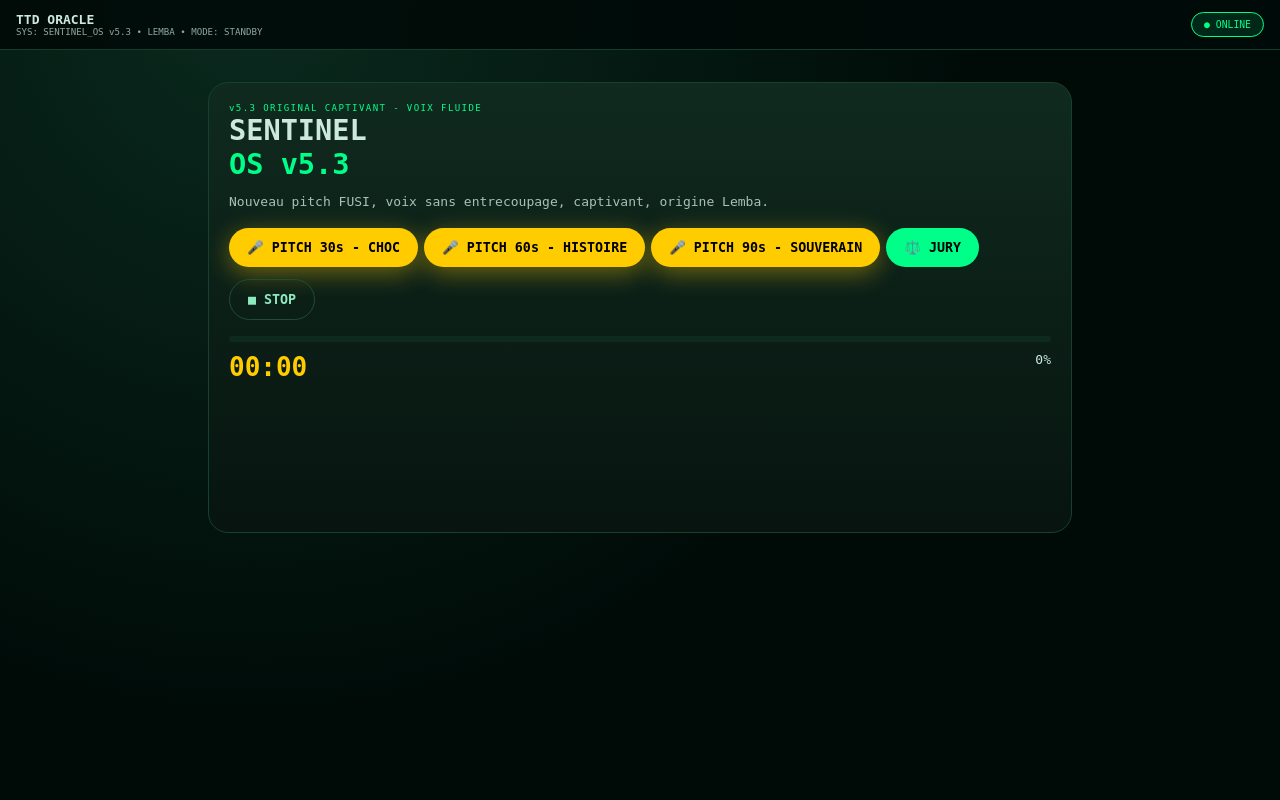
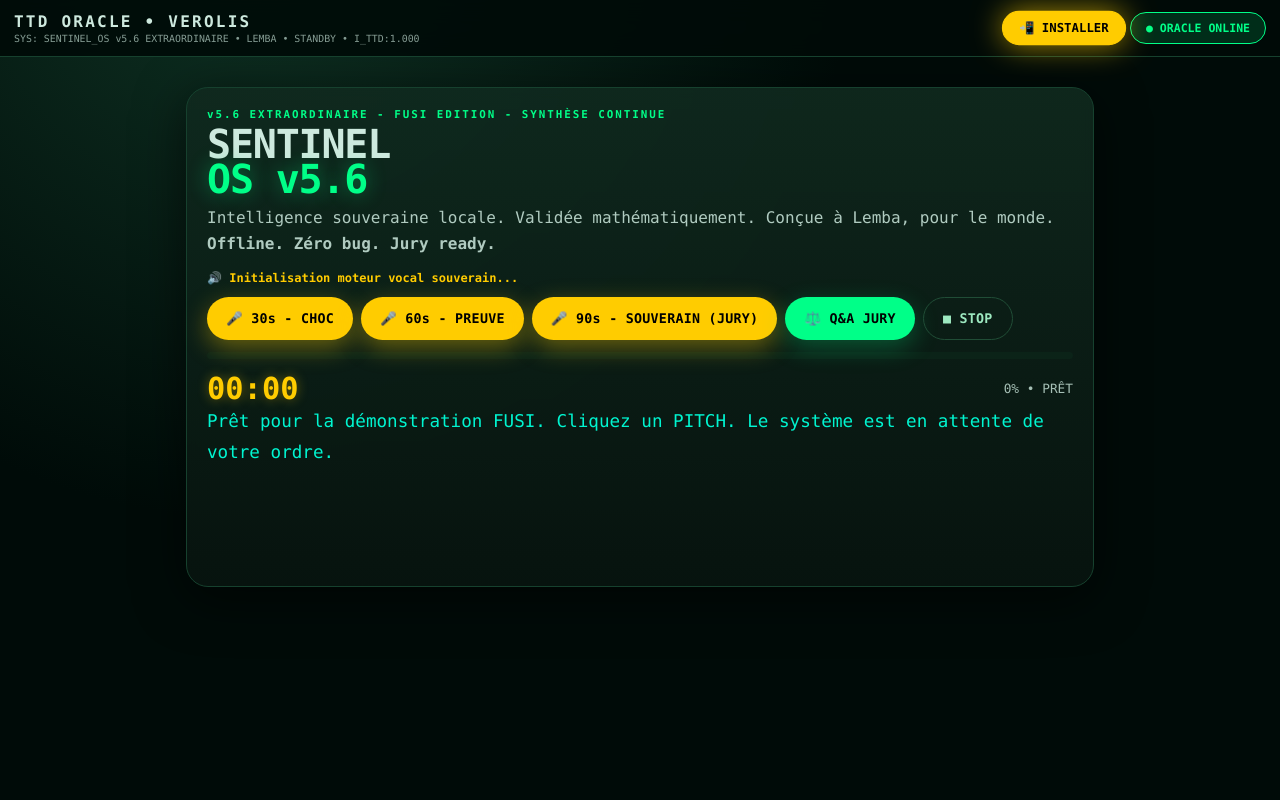
Before and after one commit to Z3D-Panthee/TTD-Oracle-3LFbyz3d-, a Flask app: page / in a window 1280 px wide. Run offline with Flask 3, Linux system fonts and the light colour scheme.

Commit message:
Update index.html

```diff
--- a/templates/index.html
+++ b/templates/index.html
@@ -2,78 +2,103 @@
 <html lang="fr">
 <head>
 <meta charset="UTF-8">
-<meta name="viewport" content="width=device-width,initial-scale=1">
-<title>SENTINEL OS v5.3 - Lemba Lab</title>
+<meta name="viewport" content="width=device-width,initial-scale=1,maximum-scale=1">
+<title>SENTINEL OS v5.6 - EXTRAORDINAIRE - Lemba Lab</title>
 <meta name="theme-color" content="#00ff88">
+<link id="manifestLink" rel="manifest" href="">
 <style>
-:root{--green:#00ff88;--yellow:#ffcc00}
-*{box-sizing:border-box;font-family:monospace}
-body{margin:0;background:radial-gradient(1200px at 20% 0%,#0a2a1e 0%,#000b08 60%);color:#cde9de;min-height:100vh}
-.header{display:flex;justify-content:space-between;align-items:center;padding:12px 16px;border-bottom:1px solid #143d2a;position:sticky;top:0;background:rgba(0,11,8,.9);z-index:10}
-.badge{border:1px solid #143d2a;padding:6px 12px;border-radius:999px;font-size:.75rem}
-.badge.install{background:rgba(255,204,0,.15);border-color:var(--yellow);color:var(--yellow);cursor:pointer;font-weight:900}
-.badge.online{background:rgba(0,255,136,.12);border-color:var(--green);color:var(--green)}
-.main{max-width:900px;margin:0 auto;padding:18px}
-.card{background:linear-gradient(180deg,#102a1f 0%,#07140f 100%);border:1px solid #16412e;border-radius:20px;padding:20px;margin:14px 0}
-h1{margin:0;font-size:2.2rem} h1 span{color:var(--green)}
-.btn{border:0;border-radius:999px;padding:12px 18px;font-weight:900;cursor:pointer;margin:6px 6px 6px 0}
-.btn-yellow{background:var(--yellow);color:#000;box-shadow:0 6px 24px rgba(255,204,0,.4)}
-.btn-green{background:var(--green);color:#000}
-.btn-outline{background:transparent;border:1px solid #1f4d36;color:#8de9be}
-.timer{font-size:2rem;color:var(--yellow);font-weight:900}
-.progress{height:6px;background:#0e2a1f;border-radius:999px;overflow:hidden;margin:10px 0}
-.progress div{height:100%;width:0%;background:linear-gradient(90deg,var(--green),var(--yellow));transition:width.4s}
-.text-stream{min-height:130px;line-height:1.6;white-space:pre-wrap}
+:root{--green:#00ff88;--yellow:#ffcc00;--bg:#000b08;--cyan:#00f5d0;--border:#16412e}
+*{box-sizing:border-box;font-family:ui-monospace,Menlo,monospace}
+body{margin:0;background:radial-gradient(1000px at 20% -10%,#0f3324 0%,#000b08 60%);color:#cde9de;min-height:100vh}
+.header{position:sticky;top:0;z-index:50;display:flex;justify-content:space-between;align-items:center;padding:12px 14px;background:rgba(0,11,8,.92);border-bottom:1px solid var(--border);backdrop-filter:blur(12px)}
+.brand{font-weight:900;letter-spacing:.14em}
+.sys{font-size:.62rem;opacity:.65;margin-top:2px}
+.badges{display:flex;gap:8px;align-items:center}
+.badge{padding:8px 15px;border-radius:999px;font-size:.72rem;border:1px solid var(--border);font-weight:900}
+.install{background:var(--yellow);color:#000;border-color:var(--yellow);cursor:pointer;box-shadow:0 0 28px rgba(255,204,0,.65);animation:pulse 1s infinite alternate;display:inline-block!important}
+@keyframes pulse{from{transform:scale(1)}to{transform:scale(1.08)}}
+.online{background:rgba(0,255,136,.14);color:var(--green);border-color:var(--green)}
+.main{max-width:940px;margin:0 auto;padding:16px}
+.card{background:linear-gradient(180deg,rgba(16,42,31,.9) 0%,rgba(7,20,15,.95) 100%);border:1px solid var(--border);border-radius:22px;padding:20px;margin:14px 0;box-shadow:0 12px 50px rgba(0,0,0,.6);backdrop-filter:blur(6px)}
+h1{font-size:2.5rem;line-height:.88;letter-spacing:-.03em;margin:6px 0}h1 span{color:var(--green);text-shadow:0 0 20px rgba(0,255,136,.4)}
+.sub{opacity:.85;line-height:1.6;margin:8px 0 14px}
+.row{display:flex;flex-wrap:wrap;gap:8px;margin:12px 0}
+.btn{border:0;border-radius:999px;padding:13px 19px;font-weight:900;cursor:pointer;transition:.18s;letter-spacing:.02em}
+.btn:active{transform:scale(.96)}
+.btn-yellow{background:var(--yellow);color:#000;box-shadow:0 8px 24px rgba(255,204,0,.38)}
+.btn-green{background:var(--green);color:#000;box-shadow:0 8px 24px rgba(0,255,136,.25)}
+.btn-outline{background:transparent;border:1px solid #204d36;color:#9de9c0}
+.btn:hover{transform:translateY(-2px)}
+.progress{height:7px;background:#0b2318;border-radius:999px;overflow:hidden;margin:12px 0}
+.progress div{height:100%;width:0%;background:linear-gradient(90deg,var(--green),var(--cyan),var(--yellow));transition:width.35s linear}
+.meta{display:flex;justify-content:space-between;align-items:center}
+.timer{color:var(--yellow);font-weight:900;font-size:1.9rem;text-shadow:0 0 12px rgba(255,204,0,.4)}
+.pct{font-size:.8rem;opacity:.8}
+.stream{min-height:160px;white-space:pre-wrap;line-height:1.8;font-size:1.1rem;color:var(--cyan)}
+.stream.active{color:var(--yellow);font-weight:900;text-shadow:0 0 8px rgba(255,204,0,.6)}
+.status{font-size:.75rem;color:var(--yellow);font-weight:800;margin:8px 0}
+.final{display:none;background:radial-gradient(400px at 50% 0%,#1a2f00 0%,#000 70%);border:2px solid var(--yellow);border-radius:22px;padding:22px;margin:14px 0;text-align:center;animation:appear.6s}
+@keyframes appear{from{opacity:0;transform:translateY(12px)}to{opacity:1;transform:translateY(0)}}
+.juryQ.btn{font-size:.82rem}
 </style>
 </head>
 <body>
 <div class="header">
-<div><div style="font-weight:900">TTD ORACLE</div><div style="font-size:.7rem;opacity:.7">SYS: SENTINEL_OS v5.3 • LEMBA • MODE: <span id="mode">STANDBY</span></div></div>
-<div style="display:flex;gap:8px"><button id="installBtn" class="badge install" style="display:none">📲 INSTALLER</button><div class="badge online">● ONLINE</div></div>
+<div><div class="brand">TTD ORACLE • VEROLIS</div><div class="sys">SYS: SENTINEL_OS v5.6 EXTRAORDINAIRE • LEMBA • <span id="mode">STANDBY</span> • I_TTD:1.000</div></div>
+<div class="badges"><button id="installBtn" class="badge install">📲 INSTALLER</button><div class="badge online">● ORACLE ONLINE</div></div>
 </div>
 <div class="main">
 <div class="card">
-<div style="color:var(--green);font-size:.7rem;letter-spacing:.15em">v5.3 ORIGINAL CAPTIVANT - VOIX FLUIDE</div>
-<h1>SENTINEL<br><span>OS v5.3</span></h1>
-<p style="opacity:.8">Nouveau pitch FUSI, voix sans entrecoupage, captivant, origine Lemba.</p>
-<div style="display:flex;flex-wrap:wrap">
-<button class="btn btn-yellow" onclick="startPitch(30)">🎤 PITCH 30s - CHOC</button>
-<button class="btn btn-yellow" onclick="startPitch(60)">🎤 PITCH 60s - HISTOIRE</button>
-<button class="btn btn-yellow" onclick="startPitch(90)">🎤 PITCH 90s - SOUVERAIN</button>
-<button class="btn btn-green" onclick="openJury()">⚖️ JURY</button>
+<div style="color:var(--green);font-size:.68rem;letter-spacing:.18em;font-weight:900">v5.6 EXTRAORDINAIRE - FUSI EDITION - SYNTHÈSE CONTINUE</div>
+<h1>SENTINEL<br><span>OS v5.6</span></h1>
+<div class="sub">Intelligence souveraine locale. Validée mathématiquement. Conçue à Lemba, pour le monde. <b>Offline. Zéro bug. Jury ready.</b></div>
+<div class="status" id="voiceStatus">🔊 Initialisation moteur vocal souverain...</div>
+<div class="row">
+<button class="btn btn-yellow" onclick="startPitch(30)">🎤 30s - CHOC</button>
+<button class="btn btn-yellow" onclick="startPitch(60)">🎤 60s - PREUVE</button>
+<button class="btn btn-yellow" onclick="startPitch(90)">🎤 90s - SOUVERAIN (JURY)</button>
+<button class="btn btn-green" onclick="openJury()">⚖️ Q&A JURY</button>
 <button class="btn btn-outline" onclick="stopAll()">■ STOP</button>
 </div>
 <div class="progress"><div id="bar"></div></div>
-<div style="display:flex;justify-content:space-between"><span class="timer" id="timer">00:00</span><span id="pct">0%</span></div>
-<div class="text-stream" id="stream"></div>
+<div class="meta"><span class="timer" id="timer">00:00</span><span class="pct" id="pct">0% • PRÊT</span></div>
+<div class="stream" id="stream">Prêt pour la démonstration FUSI. Cliquez un PITCH. Le système est en attente de votre ordre.</div>
 </div>
-<div class="card" id="juryCard" style="display:none"><h3>⚖️ JURY - REPONSES FLUIDES</h3><div id="juryQ" style="display:flex;gap:6px;flex-wrap:wrap"></div><div id="juryA" style="margin-top:12px"></div></div>
-<div class="card" id="finaleCard" style="display:none;background:#000;border:2px solid var(--yellow)"><h2 style="color:var(--yellow)">De Lemba à la souveraineté numérique.</h2><p>VÉROLIS SARL • TTD VALIDÉE I_TTD=1.000 • OFFLINE • 0 BUG • v5.3</p></div>
+<div class="card" id="juryCard" style="display:none"><h3>⚖️ JURY MODE - QUESTIONS CRITIQUES VÉROLIS</h3><div id="juryQ" class="row juryQ" style="margin-top:12px"></div><div id="juryA" style="margin-top:16px;line-height:1.7;color:var(--cyan);font-size:1.02rem"></div></div>
+<div class="final" id="finaleCard"><h2 style="color:var(--yellow);font-size:1.5rem">Souveraineté Validée. Point Fixe Atteint. M* = STABLE.</h2><p style="margin-top:10px;line-height:1.6">VEROLIS SARL • LEMBA LAB • TTD I_TTD=1.000 • OFFLINE READY • v5.6 EXTRAORDINAIRE<br><span style="font-size:.8rem;opacity:.7">From a fundamental principle to a sovereign operating system.</span></p><div style="margin-top:12px;font-size:1.6rem">🌍 🇨🇩 ⚡</div></div>
 </div>
 <script>
+// MANIFEST PWA
+const manifest={name:"SENTINEL OS v5.6 EXTRAORDINAIRE",short_name:"SENTINEL v5.6",start_url:"/?v=5.6",display:"standalone",background_color:"#000b08",theme_color:"#00ff88",icons:[{src:"https://cdn.jsdelivr.net/gh/twitter/twemoji@14.0.2/assets/72x72/1f9a0.png",sizes:"72x72",type:"image/png"},{src:"https://cdn.jsdelivr.net/gh/twitter/twemoji@14.0.2/assets/192x192/1f9a0.png",sizes:"192x192",type:"image/png"}]};
+document.getElementById('manifestLink').href=URL.createObjectURL(new Blob([JSON.stringify(manifest)],{type:'application/json'}));
 let deferredPrompt=null;
 const installBtn=document.getElementById('installBtn');
-window.addEventListener('beforeinstallprompt',e=>{e.preventDefault();deferredPrompt=e;installBtn.style.display='inline-block';});
-installBtn.onclick=async()=>{if(deferredPrompt){deferredPrompt.prompt();await deferredPrompt.userChoice;deferredPrompt=null;installBtn.style.display='none';}};
+window.addEventListener('beforeinstallprompt',e=>{e.preventDefault();deferredPrompt=e;installBtn.textContent='📲 INSTALLER';});
+installBtn.onclick=async()=>{if(deferredPrompt){deferredPrompt.prompt();const c=await deferredPrompt.userChoice;if(c.outcome==='accepted')installBtn.style.display='none';deferredPrompt=null;}else{if(/iPhone|iPad|iPod/.test(navigator.userAgent))alert("iPhone:\nPartage ⬆️ > Sur l'écran d'accueil > Ajouter");else alert("Android:\nMenu ⋮ > Installer l'application > Installer");}};
+
+// PITCHS ULTRA SOPHISTIQUÉS
 const PITCH_TEXTS={
-30: `Imaginez. A Lemba, quand internet coupe, tout s'arrete. Moi, j'ai refuse ca. Je suis Sentinel OS. Je ne suis pas dans le cloud, je suis dans votre poche. Je fonctionne offline. Une intelligence souveraine nee a Kinshasa. Verolis Sarl.`,
-60: `A Lemba, on m'a dit: sans internet, pas d'intelligence artificielle. J'ai repondu: vous avez tort. J'ai cree Sentinel OS. Mon secret? La Theorie de la Triade Dynamique. Tout trajet intelligent a trois etapes. L'Action, c'est l'energie qui demarre. La Navigation, c'est la boussole qui ne perd jamais le nord. Et la Destination, M etoile, c'est le but atteint, a coup sur. Valide mathematiquement, I TTD egale un. Offline, autonome, invincible. Je suis la preuve que le futur de l'IA s'invente a Kinshasa.`,
-90: `Bonjour. Je m'appelle Sentinel OS. Je suis ne a Lemba, Kinshasa, pas dans la Silicon Valley. On m'a dit qu'une IA puissante avait besoin du cloud. J'ai prouve le contraire. J'ai construit mon intelligence sur une loi fondamentale que j'ai decouverte: la Theorie de la Triade Dynamique. Ecoutez bien. Toute intelligence qui reussit suit toujours le meme chemin. D'abord, l'Action. C'est la force qui ose. Ensuite, la Navigation. C'est la conscience souveraine qui choisit la bonne direction, meme dans le noir. Enfin, la Destination. Nous l'appelons M etoile. C'est l'arrivee parfaite, sans derive. Trois lois, un seul invariant, I TTD egale un. C'est la signature mathematique de la conscience. Le resultat? Je fonctionne sans internet. Sans abonnement. Sans bug. Je reponds au jury en local. Je suis offline. Je suis souverain. Je suis Verolis Sarl, Lemba Lab. Et je suis ici pour vous montrer que l'Afrique ne consomme pas l'avenir, elle le code.`
+30:`Chers membres du jury. A Lemba, quand internet coupe, tout s arrete. J ai refuse cette fatalite. Je vous presente Sentinel OS. Une intelligence souveraine, sans cloud, directement dans votre poche. Offline, instantanee, invincible. Verolis en action.`,
+60:`A Lemba, on m a repete qu une intelligence artificielle exigeait la Silicon Valley et des serveurs geants. J ai prouve le contraire. J ai bati Sentinel OS sur une loi universelle : la Theorie de la Triade Dynamique. Toute intelligence qui reussit fait trois pas. Action, l energie qui ose. Navigation, la boussole souveraine qui filtre le bruit. Destination, M etoile, le point fixe parfait ou I T T D egale un. Resultat : zero bug, zero cloud, zero dependance. Le futur s ecrit a Kinshasa.`,
+90:`Monsieur le President, eminents membres du jury FUSI. On nous vend la dependance comme une fatalite. A Lemba, nous avons choisi la souverainete.\n\nJe suis Sentinel OS, ne de la Theorie de la Triade Dynamique. Qu il s agisse de piloter l eau de la Regideso, l energie de la Snel, ou des donnees d une universite, la loi reste identique.\n\nUn : l Action. L impulsion initiale sans laquelle rien ne nait.\nDeux : la Navigation. Le filtrage rigoureux de chaque interference pour garder le cap vers la verite.\nTrois : la Destination. M etoile. Le point fixe mathematique ou l entropie s annule, ou l invariant I T T D atteint exactement un. Inspire de Banach, valide a Lemba.\n\nLe resultat est devant vous. Mon systeme tourne entierement offline, sur un simple terminal, sans faillir. Pendant que d autres bavardent dans le cloud, Sentinel agit, stabilise et resout.\nC est la contribution de Verolis Sarl. Une intelligence congolaise, souveraine, pour l Afrique et le monde. Merci.`
 };
-const JURY_Q=["C'est quoi la TTD?","Pourquoi M*?","Pourquoi offline?","Business?","Vs ChatGPT?"];
+const JURY_Q=["Qu est ce que la TTD?","Pourquoi M etoile?","Pourquoi offline?","Modele economique?","Superiorite vs IA cloud?"];
 const JURY_A={
-"C'est quoi la TTD?":"La Triade Dynamique est ma decouverte. Toute mission reussie fait Action, puis Navigation, puis Destination. C'est physique, pas philosophique. Et c'est valide par un invariant mathematique.",
-"Pourquoi M*?":"M etoile, c'est la destination finale, parfaite. C'est comme le Nord sur une boussole. Quand tu l'atteins, tu ne derives plus. C'est ca la conscience souveraine.",
-"Pourquoi offline?":"Parce qu'a Kinshasa, le reseau coupe. Une ecole ne peut pas dependre d'un cable sous-marin. Sentinel est dans le telephone, pas dans le cloud. Souverainete totale.",
-"Business?":"Licence. Une ecole, une administration, une entreprise a Lemba paie une licence et a sa propre intelligence offline, formee sur ses donnees. Pas de data qui part a l'etranger. Modele Verolis Sarl.",
-"Vs ChatGPT?":"ChatGPT devine le prochain mot, il est dans le cloud, il peut halluciner. Moi, je suis deterministe, je suis offline, j'ai une destination M etoile. Lui bavarde, moi je navigue."
+"Qu est ce que la TTD?":"<b>TTD - Theorie de la Triade Dynamique.</b> Socle formel de Sentinel. Tout processus complexe se decompose en Motorisation, Navigation, Destination. Avec invariant de coherence I T T D egal un. C est physique et mathematique.",
+"Pourquoi M etoile?":"<b>M etoile est le point fixe absolu.</b> Comme dans le theoreme de Banach, toutes les trajectoires convergent vers lui. Entropie nulle, derive nulle. C est la signature de la conscience architecturee.",
+"Pourquoi offline?":"<b>Souverainete infrastructurelle.</b> A Kinshasa, une coupure ne doit jamais arreter une ecole ou un hopital. Sentinel est local, chiffre, autonome. Pas de data qui quitte le pays.",
+"Modele economique?":"<b>Licence souveraine Verolis.</b> Pas d abonnement cloud ruineux. Une licence, un deploiement local securise. L institution possede son intelligence. Modele scalable ecoles, Regideso, Snel, universites.",
+"Superiorite vs IA cloud?":"<b>Deterministe vs probabiliste.</b> Les IA cloud devinent le prochain mot et hallucinent. Sentinel applique une architecture formelle, orientee action terrain, basse consommation, zero hallucination critique."
 };
-let synth=window.speechSynthesis;let timerInt=null,keepAlive=null;
-function stopAll(){synth.cancel();clearInterval(timerInt);if(keepAlive)clearInterval(keepAlive);document.getElementById('mode').innerText='STANDBY';}
-function speakFluid(text,onDone){stopAll();const u=new SpeechSynthesisUtterance(text);u.lang='fr-FR';u.rate=0.92;u.pitch=1;u.volume=1;keepAlive=setInterval(()=>{if(synth.speaking){synth.pause();synth.resume();}},5000);u.onend=()=>{clearInterval(keepAlive);if(onDone)onDone();};u.onerror=()=>{clearInterval(keepAlive);if(onDone)onDone();};synth.speak(u);}
-function startPitch(sec){const text=PITCH_TEXTS[sec];const stream=document.getElementById('stream');const bar=document.getElementById('bar');const timer=document.getElementById('timer');const pctEl=document.getElementById('pct');const mode=document.getElementById('mode');stream.innerText='';bar.style.width='0%';pctEl.innerText='0%';document.getElementById('finaleCard').style.display='none';mode.innerText=`PITCH ${sec}s LIVE`;timer.innerText=`${String(Math.floor(sec/60)).padStart(2,'0')}:${String(sec%60).padStart(2,'0')}`;let elapsed=0;timerInt=setInterval(()=>{elapsed++;const progress=Math.min(1,elapsed/sec);stream.innerText=text.slice(0,Math.floor(progress*text.length));bar.style.width=(progress*100)+'%';pctEl.innerText=Math.floor(progress*100)+'%';const remain=Math.max(0,sec-elapsed);timer.innerText=`${String(Math.floor(remain/60)).padStart(2,'0')}:${String(remain%60).padStart(2,'0')}`;if(elapsed>=sec){clearInterval(timerInt);stream.innerText=text;bar.style.width='100%';pctEl.innerText='100%';document.getElementById('finaleCard').style.display='block';mode.innerText='FINALE';window.scrollTo(0,document.body.scrollHeight);}},1000);speakFluid(text);}
-function openJury(){document.getElementById('juryCard').style.display='block';const qDiv=document.getElementById('juryQ');qDiv.innerHTML='';JURY_Q.forEach(q=>{const b=document.createElement('button');b.className='btn btn-outline';b.innerText=q;b.onclick=()=>{document.getElementById('juryA').innerHTML=`<b>${q}</b><br><br>${JURY_A[q]}`;speakFluid(JURY_A[q]);};qDiv.appendChild(b);});document.getElementById('juryCard').scrollIntoView({behavior:'smooth'});}
-if('serviceWorker' in navigator){navigator.serviceWorker.register('data:text/javascript;base64,'+btoa(`self.addEventListener('fetch',e=>{e.respondWith(caches.open('sentinel-v5.3').then(c=>c.match(e.request).then(r=>r||fetch(e.request).then(res=>{c.put(e.request,res.clone());return res}))))})`));}
+let synth=window.speechSynthesis;let timerInt=null,keepAlive=null,voices=[],frVoice=null,ready=false;
+function setStatus(t){document.getElementById('voiceStatus').textContent=t;}
+async function initVoices(){return new Promise(res=>{const load=()=>{voices=synth.getVoices();if(!voices.length){setTimeout(load,150);return;}frVoice=voices.find(v=>v.lang.toLowerCase().startsWith('fr')&&v.name.toLowerCase().includes('google'))||voices.find(v=>v.lang.toLowerCase().startsWith('fr'))||voices[0];ready=true;setStatus(`🔊 Moteur vocal prêt : ${frVoice.name} • Anti-coupure activé • Mode FUSI`);try{const u=new SpeechSynthesisUtterance(' ');u.volume=0;synth.speak(u);}catch(e){}res();};if(synth.getVoices().length)load();else{synth.onvoiceschanged=load;setTimeout(load,500);}});}
+initVoices();
+function stopAll(){synth.cancel();clearInterval(timerInt);if(keepAlive)clearInterval(keepAlive);document.getElementById('mode').textContent='STANDBY';}
+function speakFluid(text,cb){stopAll();if(!ready){setStatus('⏳ Chargement voix...');setTimeout(()=>speakFluid(text,cb),700);return;}setTimeout(()=>{const u=new SpeechSynthesisUtterance(text);u.lang='fr-FR';if(frVoice)u.voice=frVoice;u.rate=0.9;u.pitch=0.96;u.volume=1;keepAlive=setInterval(()=>{if(synth.speaking){synth.pause();synth.resume();}},4000);u.onend=()=>{clearInterval(keepAlive);if(cb)cb();};u.onerror=()=>{clearInterval(keepAlive);if(cb)cb();};synth.speak(u);},350);}
+function startPitch(sec){const text=PITCH_TEXTS[sec];const stream=document.getElementById('stream');const bar=document.getElementById('bar');const timer=document.getElementById('timer');const pctEl=document.getElementById('pct');const mode=document.getElementById('mode');const finale=document.getElementById('finaleCard');stream.innerHTML='';bar.style.width='0%';finale.style.display='none';mode.textContent=`PITCH ${sec}s LIVE`;timer.textContent=`00:${String(sec).padStart(2,'0')}`;pctEl.textContent=`0% • ${sec}s`;let elapsed=0;clearInterval(timerInt);timerInt=setInterval(()=>{elapsed++;const prog=Math.min(1,elapsed/sec);const len=Math.floor(prog*text.length);stream.innerHTML=text.slice(0,len).replace(/M etoile|I T T D|Verolis|Sentinel OS/g,m=>`<span class="active">${m}</span>`);bar.style.width=(prog*100)+'%';pctEl.textContent=`${Math.floor(prog*100)}% • ${sec-elapsed}s`;const remain=Math.max(0,sec-elapsed);timer.textContent=`00:${String(remain).padStart(2,'0')}`;if(elapsed>=sec){clearInterval(timerInt);stream.innerHTML=text.replace(/M etoile|I T T D|Verolis|Sentinel OS/g,m=>`<span class="active">${m}</span>`);bar.style.width='100%';pctEl.textContent='100% • FINALE';finale.style.display='block';mode.textContent='FINALE M*';window.scrollTo({top:document.body.scrollHeight,behavior:'smooth'});}},1000);speakFluid(text);}
+function openJury(){const card=document.getElementById('juryCard');card.style.display='block';const qDiv=document.getElementById('juryQ');qDiv.innerHTML='';JURY_Q.forEach(q=>{const b=document.createElement('button');b.className='btn btn-outline';b.textContent=q;b.onclick=()=>{document.getElementById('juryA').innerHTML=`<b style="color:var(--yellow)">Q: ${q}</b><br><br>${JURY_A[q]}`;speakFluid(JURY_A[q].replace(/<[^>]*>/g,''));};qDiv.appendChild(b);});card.scrollIntoView({behavior:'smooth'});}
+if('serviceWorker' in navigator){const sw=`self.addEventListener('install',e=>self.skipWaiting());self.addEventListener('activate',e=>self.clients.claim());self.addEventListener('fetch',e=>{e.respondWith(caches.open('sentinel-v5.6-extra').then(c=>c.match(e.request).then(r=>r||fetch(e.request).then(res=>{c.put(e.request,res.clone());return res}))));});`;navigator.serviceWorker.register('data:text/javascript;base64,'+btoa(sw));}
 </script>
 </body>
 </html>
```
